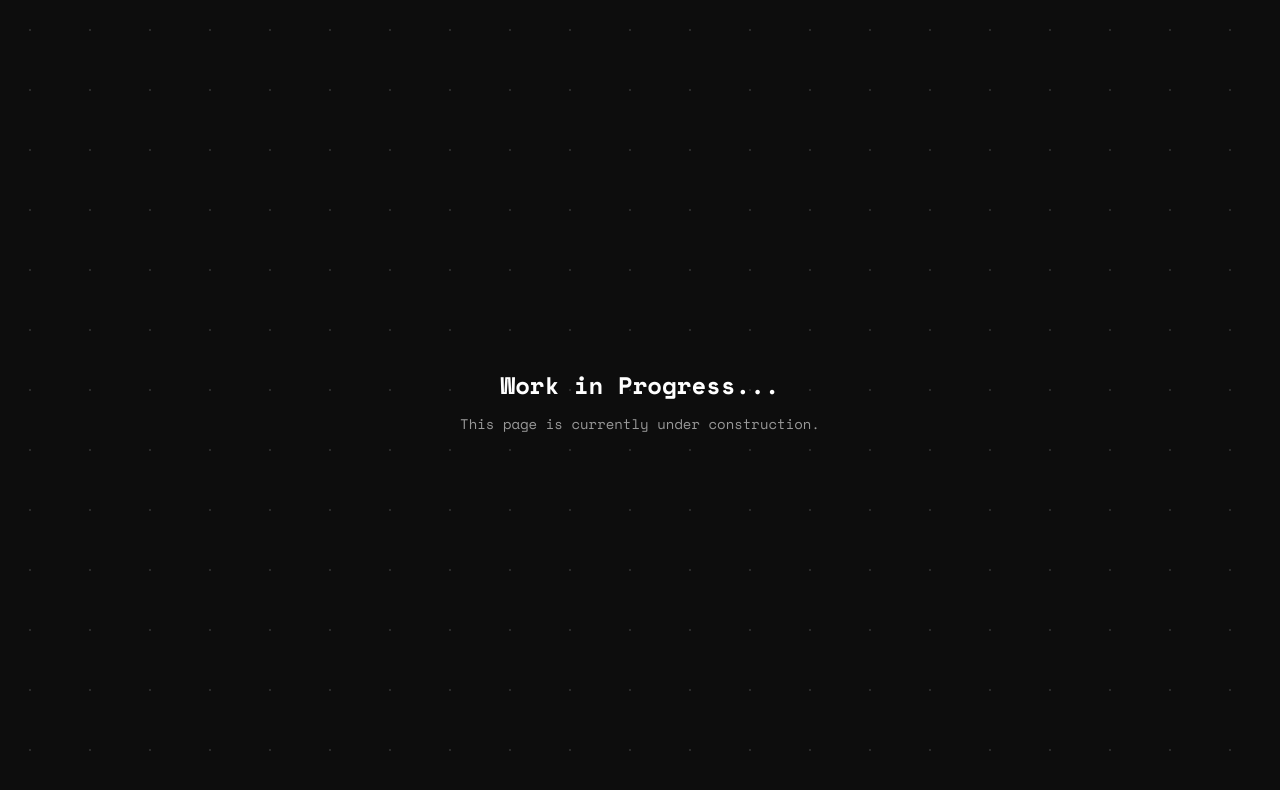
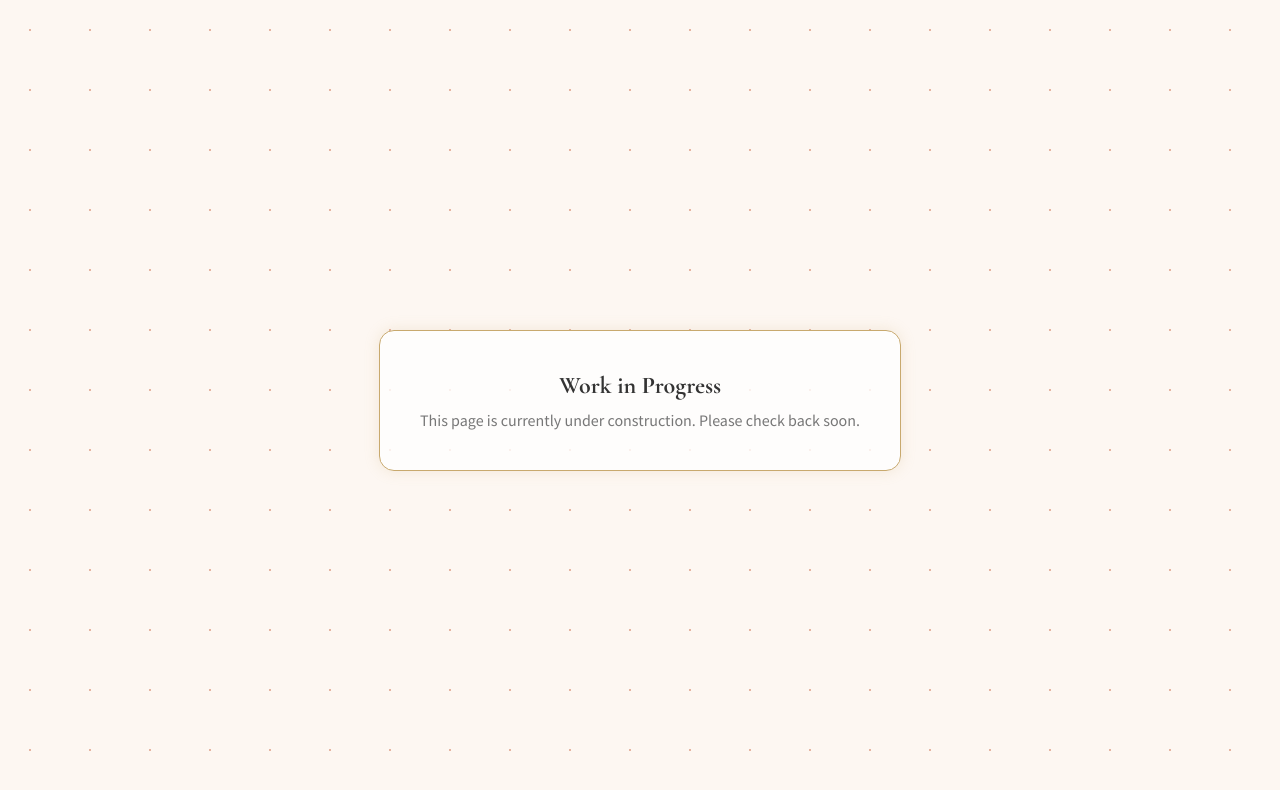
Before and after one commit to KEAllison-pro/keallison.github.io, a plain HTML site: page customer-churn-prediction-model.html in a window 1280 px wide. Drawn offline with nearby package versions, Linux system fonts and the light colour scheme.

Commit message:
Update customer-churn-prediction-model.html

```diff
--- a/customer-churn-prediction-model.html
+++ b/customer-churn-prediction-model.html
@@ -5,38 +5,48 @@
     <meta name="viewport" content="width=device-width, initial-scale=1.0">
     <title>Work in Progress</title>
     <style>
-        @import url('https://fonts.googleapis.com/css2?family=Space+Mono:wght@400;700&display=swap');
+        @import url('https://fonts.googleapis.com/css2?family=Cormorant+Garamond:wght@400;700&family=Source+Sans+Pro:wght@300;400&display=swap');
 
         body {
-            background-color: #0d0d0d;
-            color: #fff;
-            font-family: 'Space Mono', monospace;
+            background-color: #FDF7F2;
+            color: #333;
+            font-family: 'Source Sans Pro', sans-serif;
             display: flex;
             justify-content: center;
             align-items: center;
             height: 100vh;
             margin: 0;
-            background-image: radial-gradient(#2a2a2a 1px, transparent 1px);
+            background-image: radial-gradient(#E5B4A1 1.5px, transparent 1.5px);
             background-size: 60px 60px;
             text-align: center;
             flex-direction: column;
         }
+        .container {
+            background: rgba(255, 255, 255, 0.8);
+            padding: 40px;
+            border-radius: 15px;
+            box-shadow: 0 0 15px rgba(200, 169, 110, 0.2);
+            border: 1px solid #C8A96E;
+            max-width: 500px;
+        }
         .title {
             font-size: 24px;
             font-weight: bold;
+            font-family: 'Cormorant Garamond', serif;
             margin-bottom: 10px;
         }
         .subtitle {
-            font-size: 14px;
-            color: #999;
+            font-size: 16px;
+            color: #777;
+            font-family: 'Source Sans Pro', sans-serif;
             margin-top: 5px;
         }
     </style>
 </head>
 <body>
-    <div>
-        <div class="title">Work in Progress...</div>
-        <div class="subtitle">This page is currently under construction.</div>
+    <div class="container">
+        <div class="title">Work in Progress</div>
+        <div class="subtitle">This page is currently under construction. Please check back soon.</div>
     </div>
 </body>
 </html>
```
